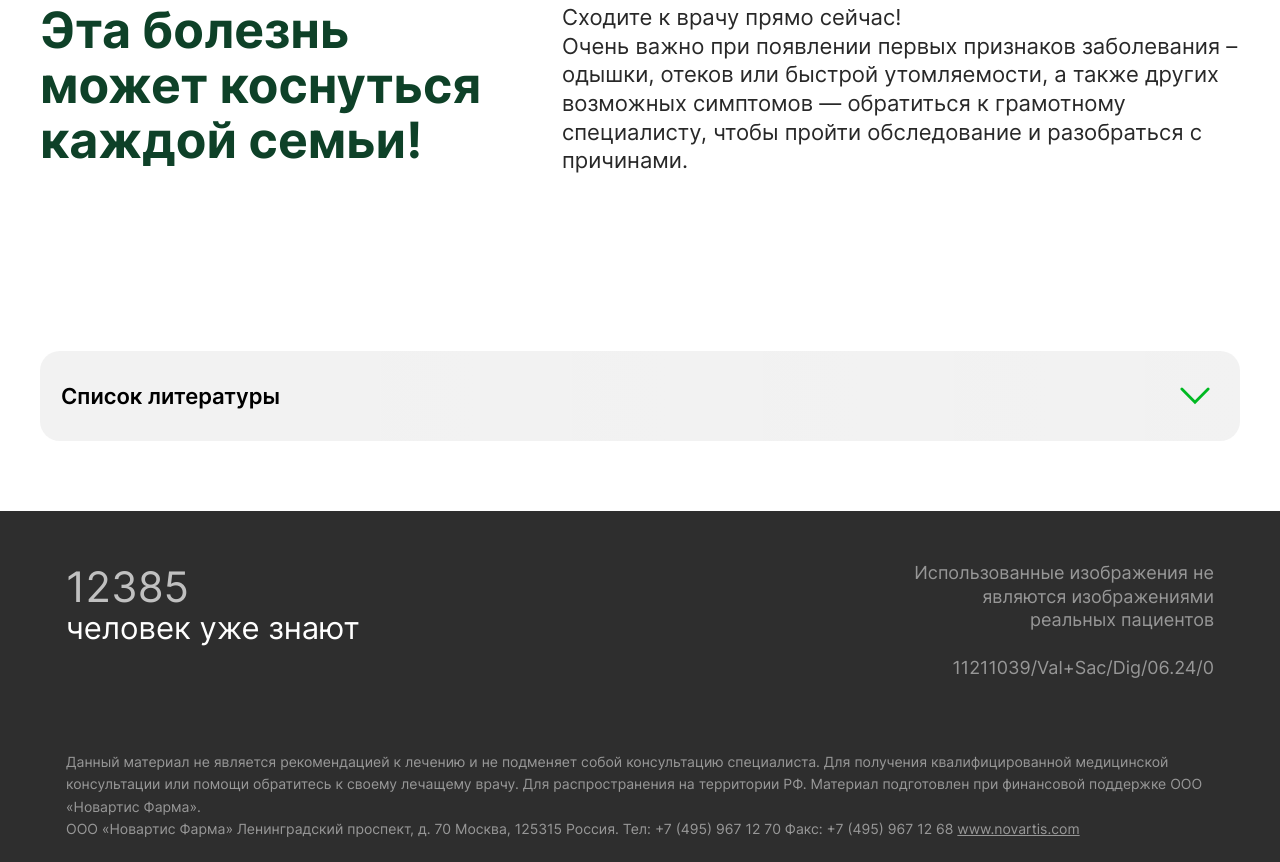
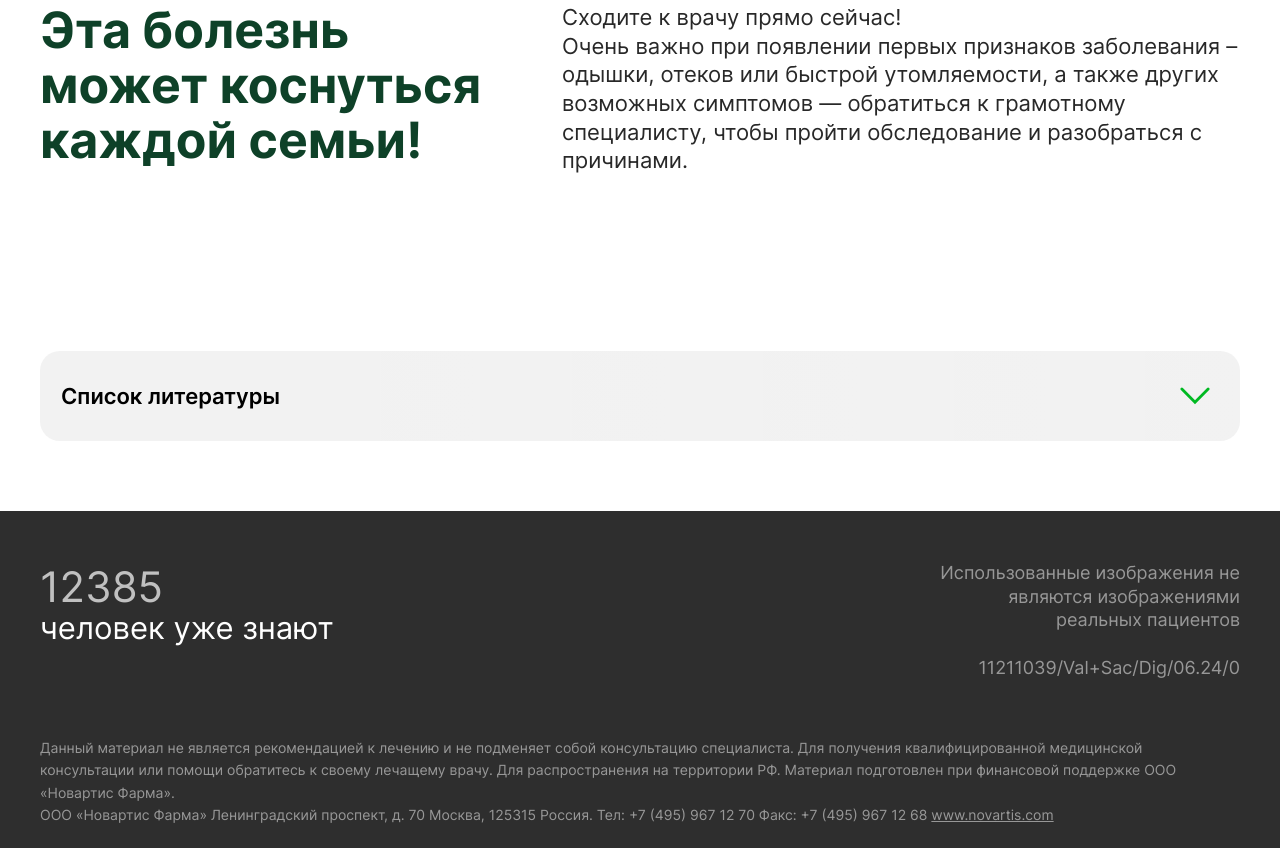
Before and after one commit to vadimvalid/hearts, a website: page simptoms.html in a window 1280 px wide. Shown: the part 3362-4224 px from the top of the page. Drawn offline with Linux system fonts and the light colour scheme.

Commit message:
Fix footer for article pages

```diff
--- a/scss/layouts/_footer.scss
+++ b/scss/layouts/_footer.scss
@@ -2,10 +2,15 @@
   padding: torem(50) 0 torem(22);
   background: $footer;
 
+  .container,
   .container-fluid {
     display: flex;
     flex-direction: column;
     gap: torem(72);
+  }
+
+  .container {
+    gap: torem(58);
   }
 
   &__top {
--- a/simptoms.html
+++ b/simptoms.html
@@ -360,7 +360,7 @@
       </section>
     </div>
     <footer class="footer">
-      <div class="container-fluid">
+      <div class="container">
         <div class="footer__top">
           <div class="item">
             <p>12385</p>
```
Also changed, not shown: css/style.css.
